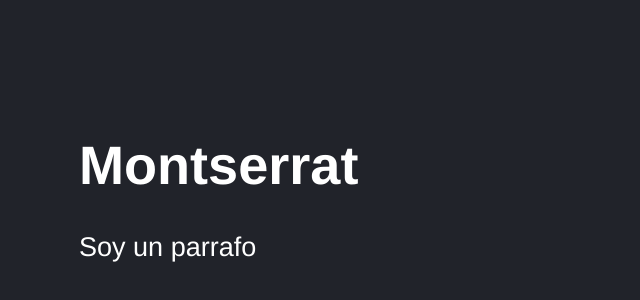
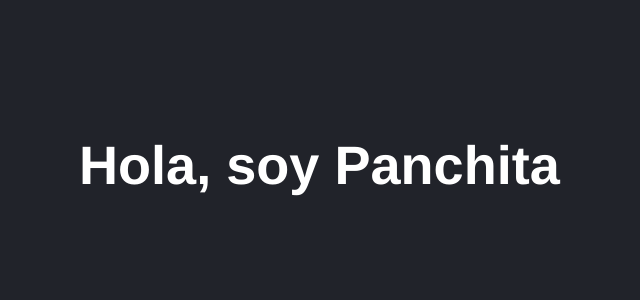
Before and after one commit to montsegv-2/First-steps-React, a React (Vite) app: page / in a window 1280 px wide. Shown: the part 50-350 px from the top of the page, without its empty margins (69-709 px from the left). Built offline with nearby package versions, Linux system fonts and the light colour scheme.

Commit message:
communication among components

```diff
--- a/src/FirstApp.jsx
+++ b/src/FirstApp.jsx
@@ -1,11 +1,11 @@
 
-export const FirstApp = () => {
+export const FirstApp = ({title, subTitle}) => {
 
   return (
     <>
-      <h1>Montserrat</h1>
+      <h1>{ title }</h1>
         {/* <h1>{ JSON.stringify( newMessage ) }</h1> */}
-        <p>Soy un parrafo</p>
+        <p>{subTitle}</p>
     </>
   )
 }
--- a/src/main.jsx
+++ b/src/main.jsx
@@ -6,6 +6,6 @@ import './styles.css';
 
 ReactDOM.createRoot( document.getElementById('root')).render(
     <React.StrictMode>
-        <FirstApp />
+        <FirstApp title="Hola, soy Panchita"/>
     </React.StrictMode>
 );
```
